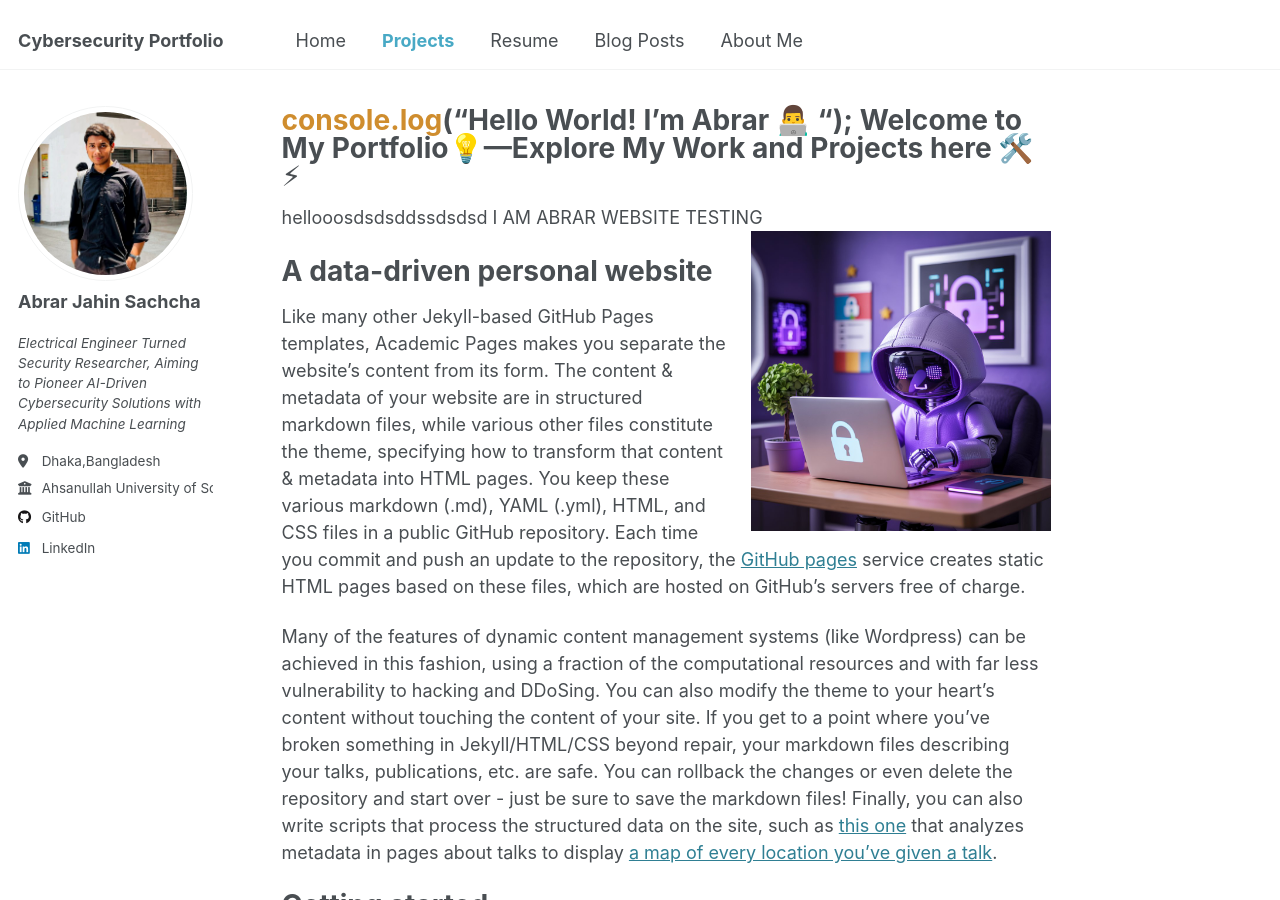
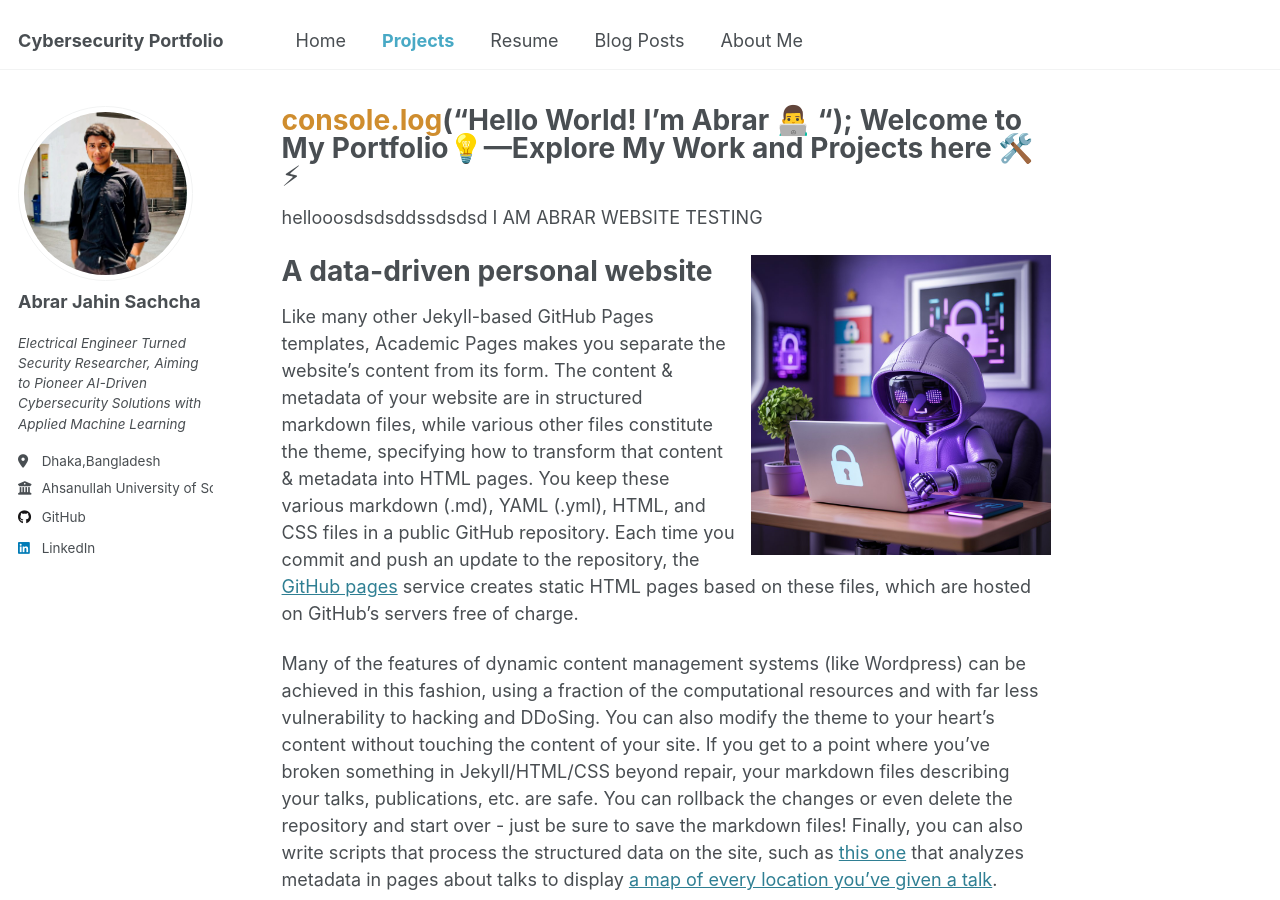
Before and after one commit to AbrarJahin7/cyberportfolio.github.io, a Jekyll site: the page built from _pages/about.md, in a window 1280 px wide and 900 px high. Built offline with Jekyll 4.4.1, drawn with Linux system fonts in a browser that asks for light colours.

Commit message:
Update about.md

```diff
--- a/_pages/about.md
+++ b/_pages/about.md
@@ -8,7 +8,8 @@ redirect_from:
 ---
 
 hellooosdsdsddssdsdsd I AM ABRAR WEBSITE TESTING
-![](/images/PORTFOLIOPIC.jpeg){: .align-right width="300px"}
+
+<img src="images/PORTFOLIOPIC.jpeg" alt="My Image" style="float: right; width: 300px; margin-left: 15px;">
 
 
 A data-driven personal website
```
